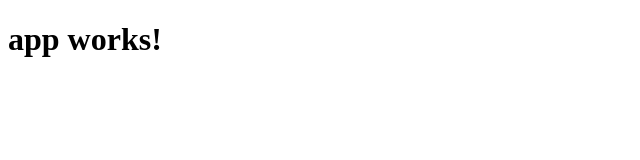
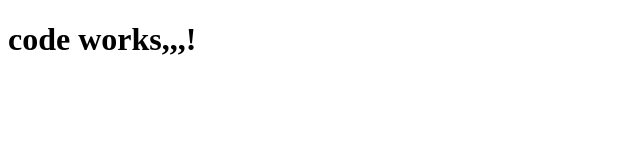
Before and after one commit to Surendirababu/angular2redittApp, an Angular app in the folder reditapp/: page / in a window 1280 px wide. Shown: the top 160 px of the page, without its empty margins (0-640 px from the left). Built offline with nearby package versions, Linux system fonts and the light colour scheme.

Commit message:
code works

```diff
--- a/reditapp/src/app/app.component.ts
+++ b/reditapp/src/app/app.component.ts
@@ -6,5 +6,5 @@ import { Component } from '@angular/core';
   styleUrls: ['./app.component.css']
 })
 export class AppComponent {
-  title = 'app works!';
+  title = 'code works,,,!';
 }
```
